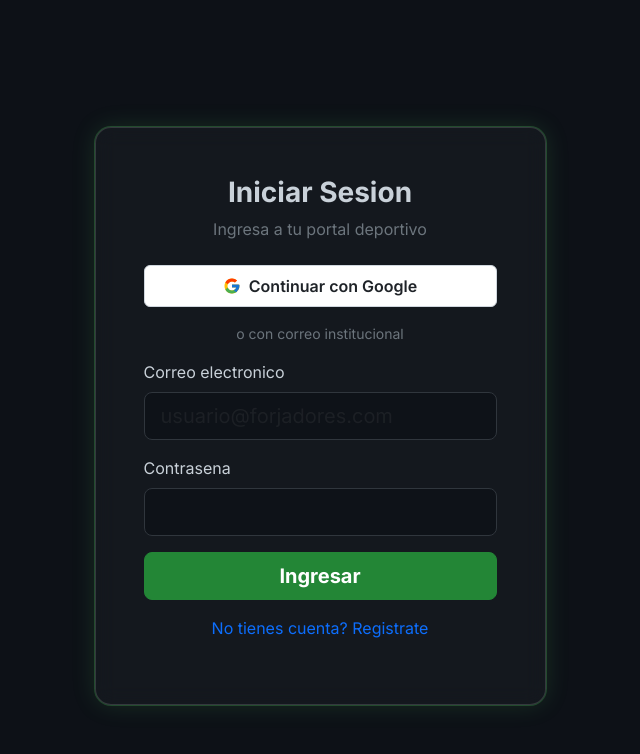
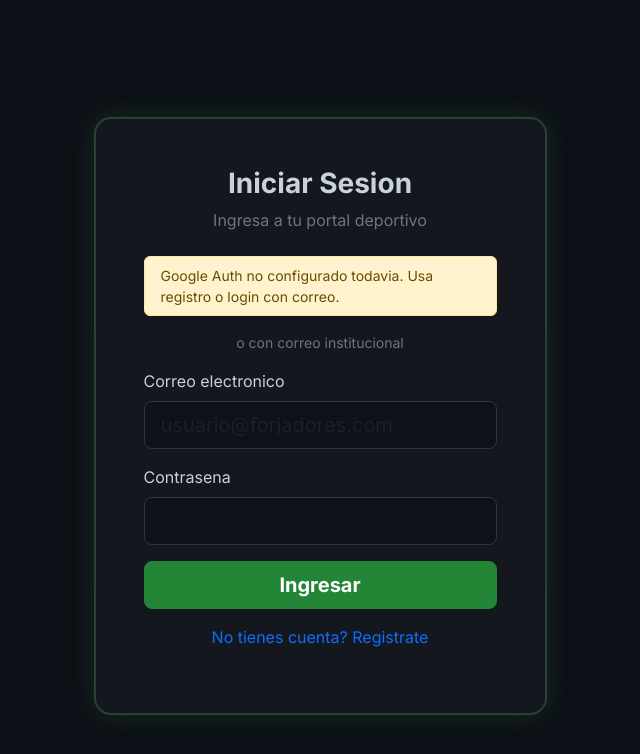
Before and after one commit to theleonw/proyecto-grado, a Flask app: page /auth/login in a window 1280 px wide. Shown: the part 81-835 px from the top of the page, without its empty margins (320-960 px from the left). Run offline with Flask 3, Linux system fonts and the light colour scheme.

Commit message:
ajustes finales

```diff
--- a/app/auth/routes.py
+++ b/app/auth/routes.py
@@ -126,7 +126,8 @@ def _oauth_client():
 def login():
     if request.method == "GET":
         show_blocked = request.args.get("blocked") == "1"
-        return render_template("auth/login.html", show_blocked_modal=show_blocked)
+        google_enabled = bool(current_app.config.get("GOOGLE_CLIENT_ID") and current_app.config.get("GOOGLE_CLIENT_SECRET"))
+        return render_template("auth/login.html", show_blocked_modal=show_blocked, google_enabled=google_enabled)
 
     payload = request.get_json(silent=True)
     if payload is None:
--- a/app/templates/auth/login.html
+++ b/app/templates/auth/login.html
@@ -11,10 +11,14 @@
           <h1 class="h3 fw-bold text-center mb-2">Iniciar Sesion</h1>
           <p class="text-center text-secondary mb-4">Ingresa a tu portal deportivo</p>
 
+          {% if google_enabled %}
           <a href="{{ url_for('auth.google_login') }}" class="btn btn-google w-100 py-2 fw-semibold mb-3 d-flex justify-content-center align-items-center gap-2">
             <svg width="18" height="18" viewBox="0 0 48 48" aria-hidden="true"><path fill="#FFC107" d="M43.6 20.5H42V20H24v8h11.3C33.7 32.7 29.3 36 24 36c-6.6 0-12-5.4-12-12S17.4 12 24 12c3 0 5.7 1.1 7.8 2.9l5.7-5.7C34.1 6.1 29.3 4 24 4 12.9 4 4 12.9 4 24s8.9 20 20 20 20-8.9 20-20c0-1.3-.1-2.4-.4-3.5z"/><path fill="#FF3D00" d="M6.3 14.7l6.6 4.8C14.7 16 19 12 24 12c3 0 5.7 1.1 7.8 2.9l5.7-5.7C34.1 6.1 29.3 4 24 4c-7.7 0-14.3 4.3-17.7 10.7z"/><path fill="#4CAF50" d="M24 44c5.2 0 10-2 13.5-5.2l-6.2-5.2c-2 1.5-4.5 2.4-7.3 2.4-5.2 0-9.7-3.3-11.3-8l-6.5 5C9.5 39.6 16.2 44 24 44z"/><path fill="#1976D2" d="M43.6 20.5H42V20H24v8h11.3c-1.1 3.2-3.3 5.8-6.2 7.5l6.2 5.2C38.8 37.3 44 31.2 44 24c0-1.3-.1-2.4-.4-3.5z"/></svg>
             Continuar con Google
           </a>
+          {% else %}
+          <div class="alert alert-warning py-2 small mb-3">Google Auth no configurado todavia. Usa registro o login con correo.</div>
+          {% endif %}
 
           <div class="text-center text-secondary small mb-3">o con correo institucional</div>
 
```
